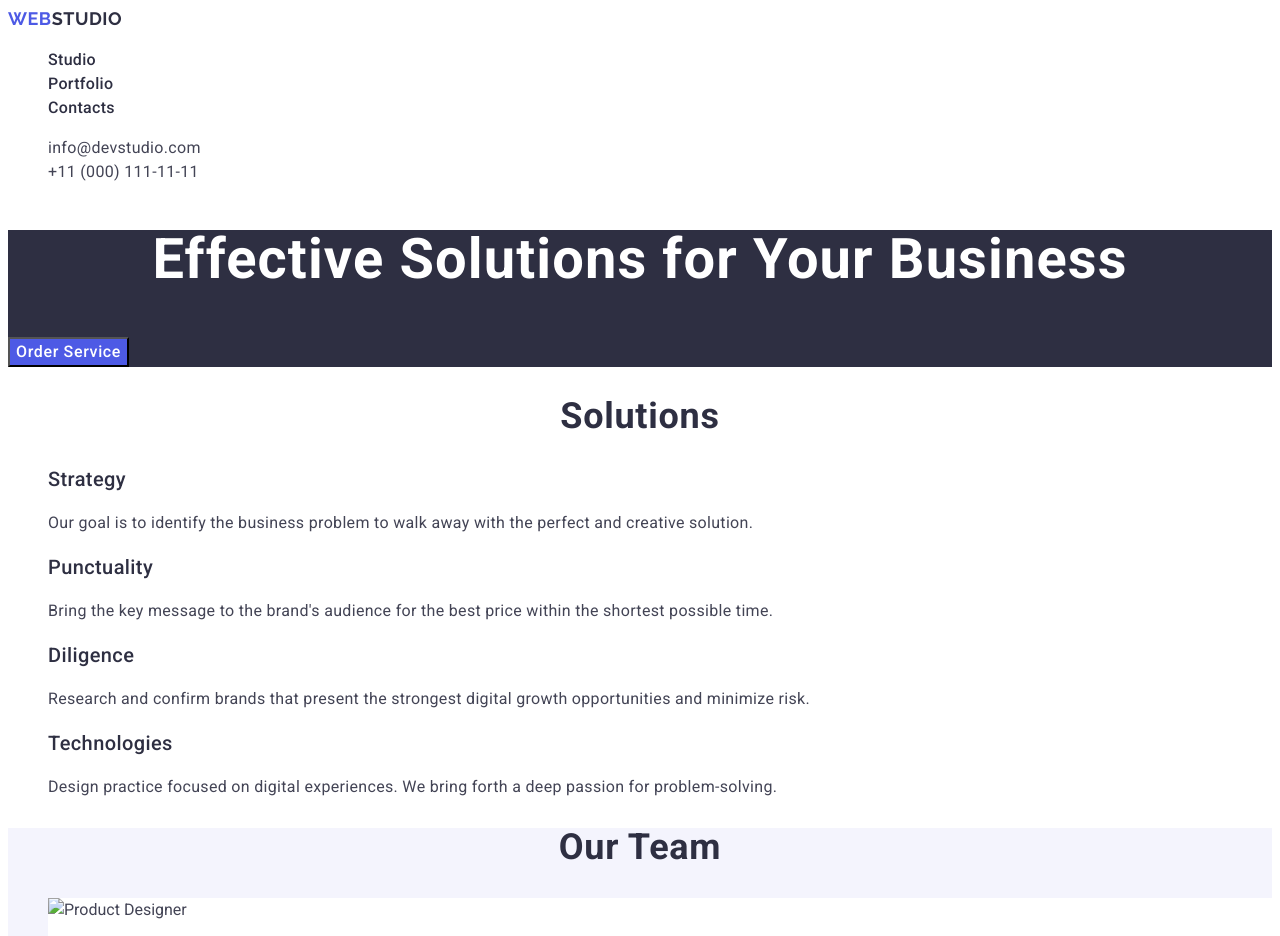
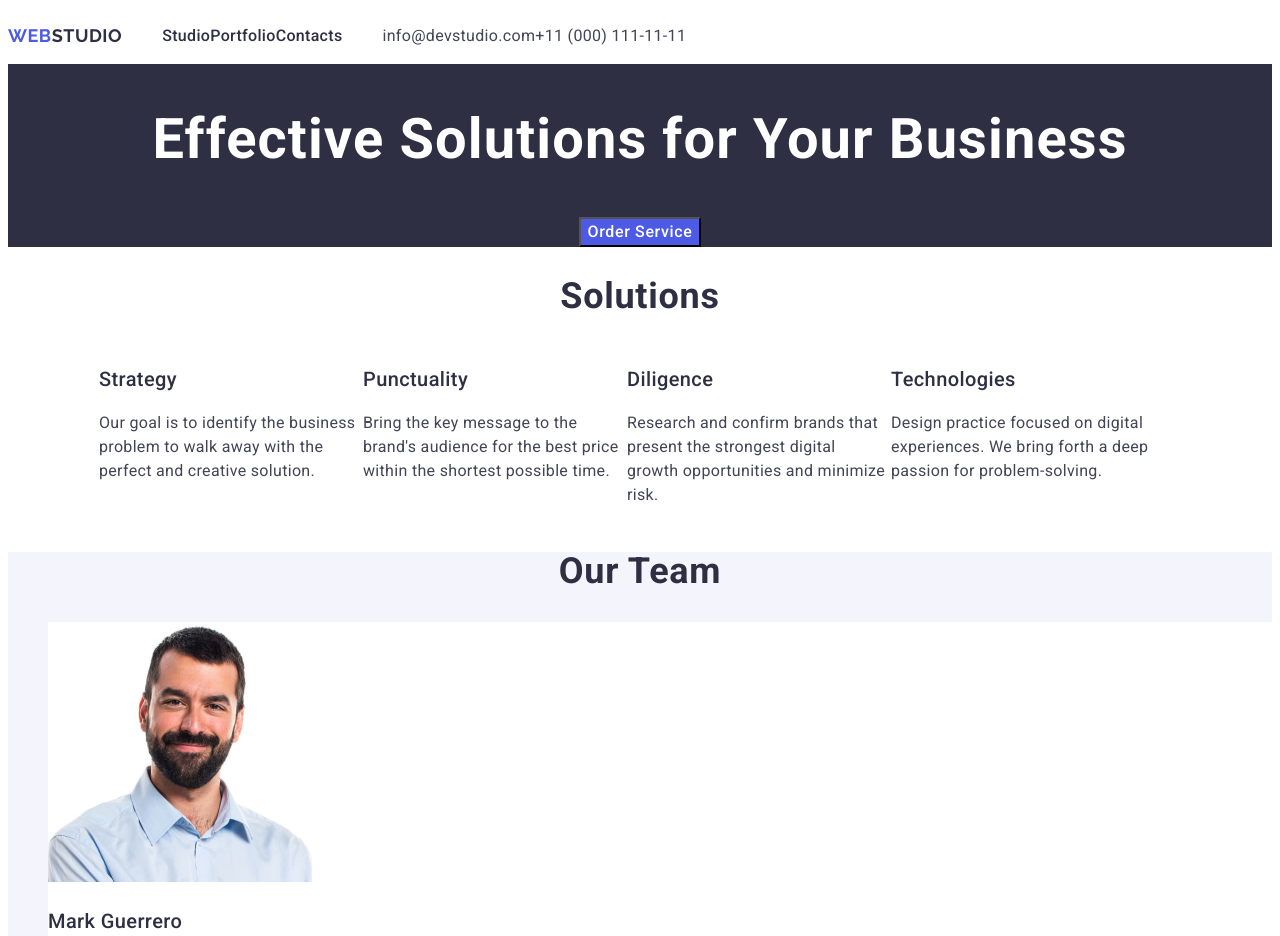
Before and after one commit to artemshepeliuk/goit-markup-hw-03, a plain HTML site: page index.html in a window 1280 px wide. Shown: the top 936 px of the page. Drawn offline with Linux system fonts and the light colour scheme.

Commit message:
added new content

```diff
--- /dev/null
+++ b/css/reset.css
@@ -0,0 +1,69 @@
+/* 1. Use a more-intuitive box-sizing model */
+*,
+*::before,
+*::after {
+    box-sizing: border-box;
+}
+
+/* 2. Remove default margin */
+* {
+    margin: 0;
+}
+
+body {
+    /* 3. Add accessible line-height */
+    line-height: 1.5;
+    /* 4. Improve text rendering */
+    -webkit-font-smoothing: antialiased;
+}
+
+/* 5. Improve media defaults */
+img,
+picture,
+video,
+canvas,
+svg {
+    display: block;
+    max-width: 100%;
+}
+
+/* 6. Inherit fonts for form controls */
+input,
+button,
+textarea,
+select {
+    font: inherit;
+}
+
+/* 7. Avoid text overflows */
+p,
+h1,
+h2,
+h3,
+h4,
+h5,
+h6 {
+    overflow-wrap: break-word;
+}
+
+/* 8. Improve line wrapping */
+p {
+    text-wrap: pretty;
+}
+
+h1,
+h2,
+h3,
+h4,
+h5,
+h6 {
+    text-wrap: balance;
+}
+
+/*
+  9. Create a root stacking context
+*/
+#root,
+#__next {
+    isolation: isolate;
+}
--- a/css/styles.css
+++ b/css/styles.css
@@ -3,6 +3,12 @@ body {
     color: #434455;
     background-color: #fff;
     line-height: 1.5;
+}
+
+.container {
+    width: 100%;
+    max-width: 1158px;
+    margin: 0 auto;
 }
 
 /* h2 styles */
@@ -16,7 +22,6 @@ body {
     text-align: center;
     color: #2e2f42;
     text-transform: capitalize;
-
 }
 
 /* h3 styles */
@@ -26,7 +31,6 @@ body {
     line-height: 1.2;
     letter-spacing: 0.02em;
     color: #2e2f42;
-
 }
 
 /* p styles */
@@ -35,7 +39,6 @@ body {
     line-height: 1.5;
     letter-spacing: 0.02em;
     color: #434455;
-
 }
 
 a {
@@ -44,11 +47,12 @@ a {
 
 ul {
     list-style-type: none;
-
 }
 
 /* #region Header */
-
+.header {
+    display: flex;
+}
 
 .logo {
     font-family: "Raleway", sans-serif;
@@ -65,6 +69,14 @@ ul {
     color: #2e2f42;
 }
 
+.nav {
+    display: flex;
+    align-items: center;
+}
+
+.nav__list {
+    display: flex;
+}
 
 .nav__link {
     color: #2e2f42;
@@ -74,6 +86,10 @@ ul {
 
 .address {
     font-style: normal;
+}
+
+.address__list {
+    display: flex;
 }
 
 .address__link {
@@ -97,7 +113,9 @@ ul {
 /* #region Hero */
 .hero {
     background-color: #2e2f42;
-
+    display: flex;
+    flex-direction: column;
+    align-items: center;
 }
 
 .hero__title {
@@ -107,7 +125,6 @@ ul {
     text-align: center;
     letter-spacing: 0.02em;
     color: #fff;
-
 }
 
 .hero .btn {
@@ -131,8 +148,17 @@ ul {
 
 
 /* #region Solutions */
+    .solutions__list {
+        display: flex;
+        justify-content: center;
+        flex-wrap: wrap;
+        max-width: 1158px;
+    }
 
-
+    .solutions__item {
+        max-width: 264px;
+        gap: 24px;
+    }
 /* #endregion */
 
 
```
Also changed, not shown: images/bank-app.jpg (added), images/developer.jpg (added), images/marketing.jpg (added), images/meditation-app.jpg (added), images/online-courses.jpg (added), images/payment.jpg (added), images/people-office.jpg (added), images/product-designer.jpg (added), images/screen-app.jpg (added), images/taxi-service.jpg (added), images/ui-designer.jpg (added).
